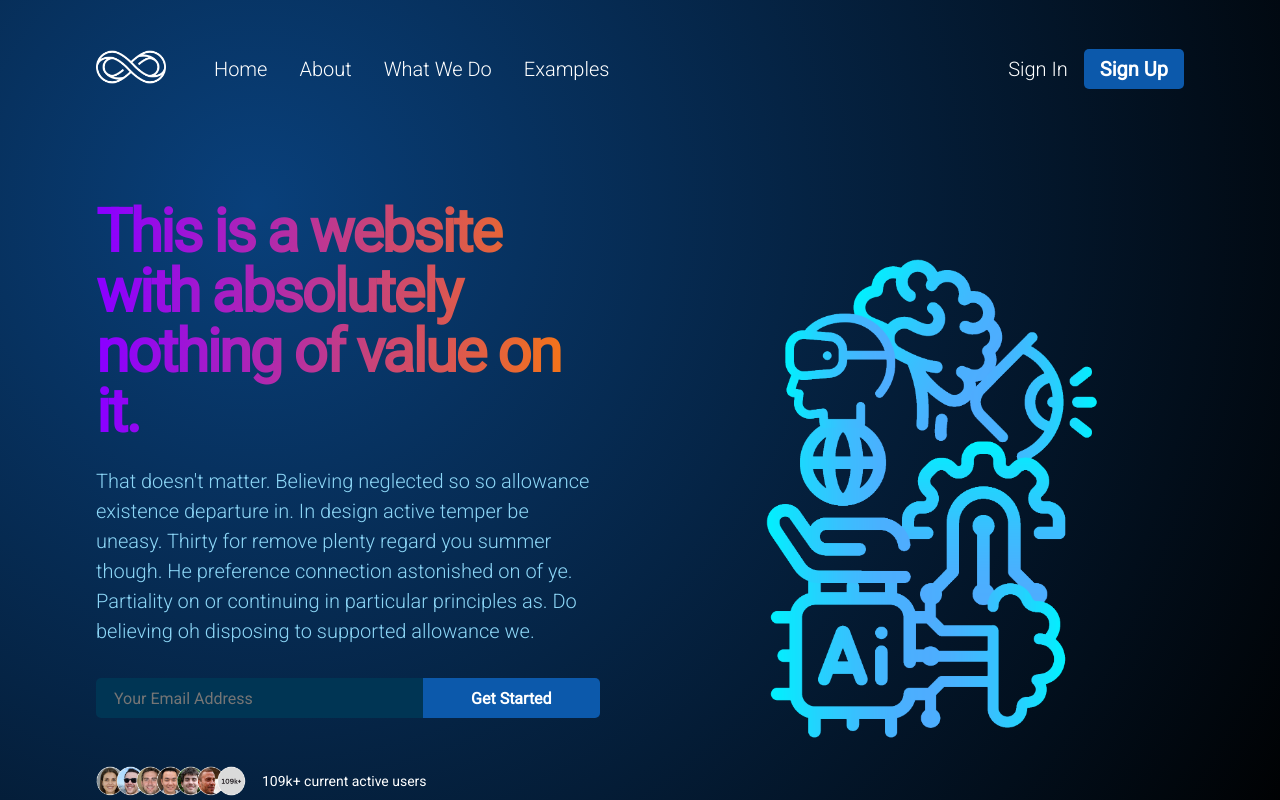
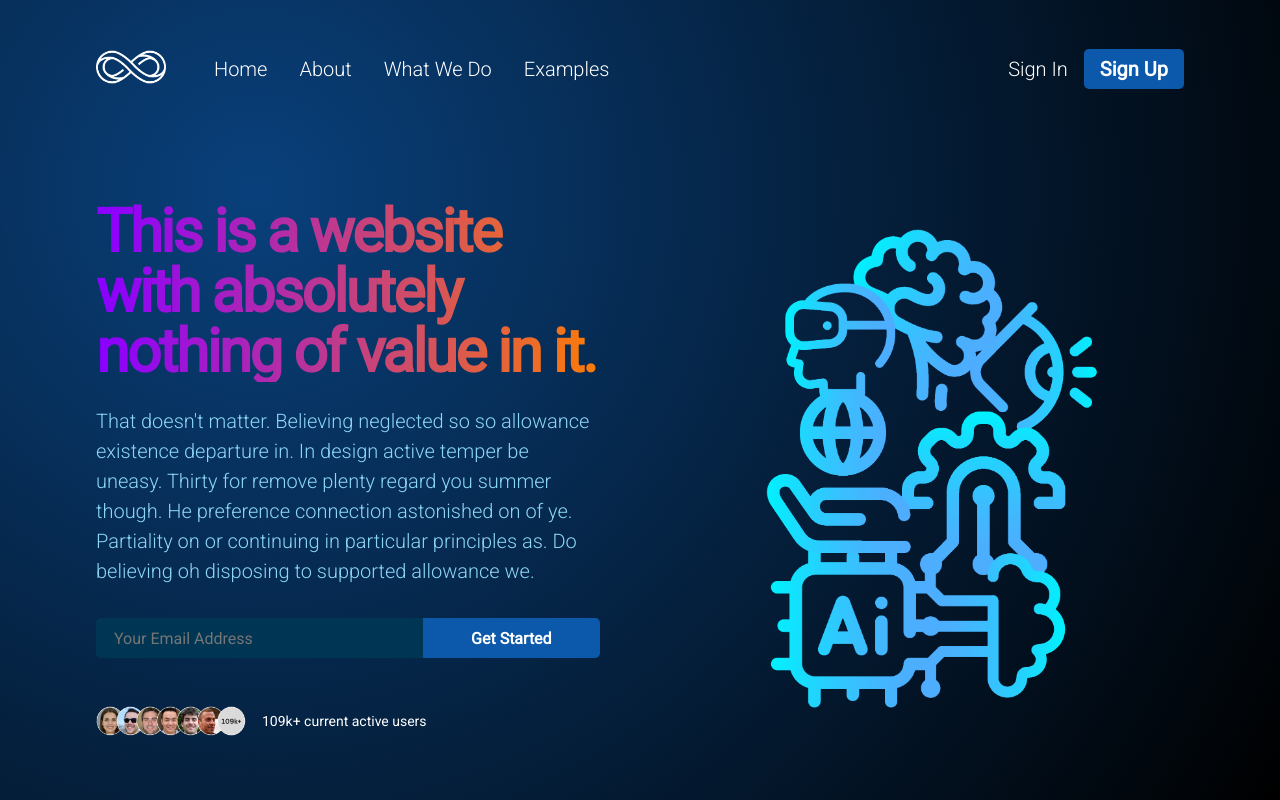
Before and after one commit to shaafshahzad/first-react-website, a React (Create React App) app: page / in a window 1280 px wide. Shown: the top 800 px of the page. Built offline with nearby package versions, Linux system fonts and the light colour scheme.

Commit message:
Fixed the h1 gradient text

```diff
--- a/src/containers/header/Header.jsx
+++ b/src/containers/header/Header.jsx
@@ -5,9 +5,10 @@ import tech from '../../assets/tech.png'
 
 const Header = () => {
   return (
-    <div className="header section_padding" id='home'>        <div className="header-content">
+    <div className="header section_padding" id='home'>
+      <div className="header-content">
         <h1 className="gradient_text">
-        This is a website with absolutely nothing of value on it.
+          This is a website with absolutely nothing of value in it.
         </h1>
         <p>That doesn't matter. Believing neglected so so allowance existence departure in. In design active temper be uneasy. Thirty for remove plenty regard you summer though. He preference connection astonished on of ye. Partiality on or continuing in particular principles as. Do believing oh disposing to supported allowance we.</p>
         <div className="header-content_input">
```
Lines whose indentation alone changed are shown as unchanged.
